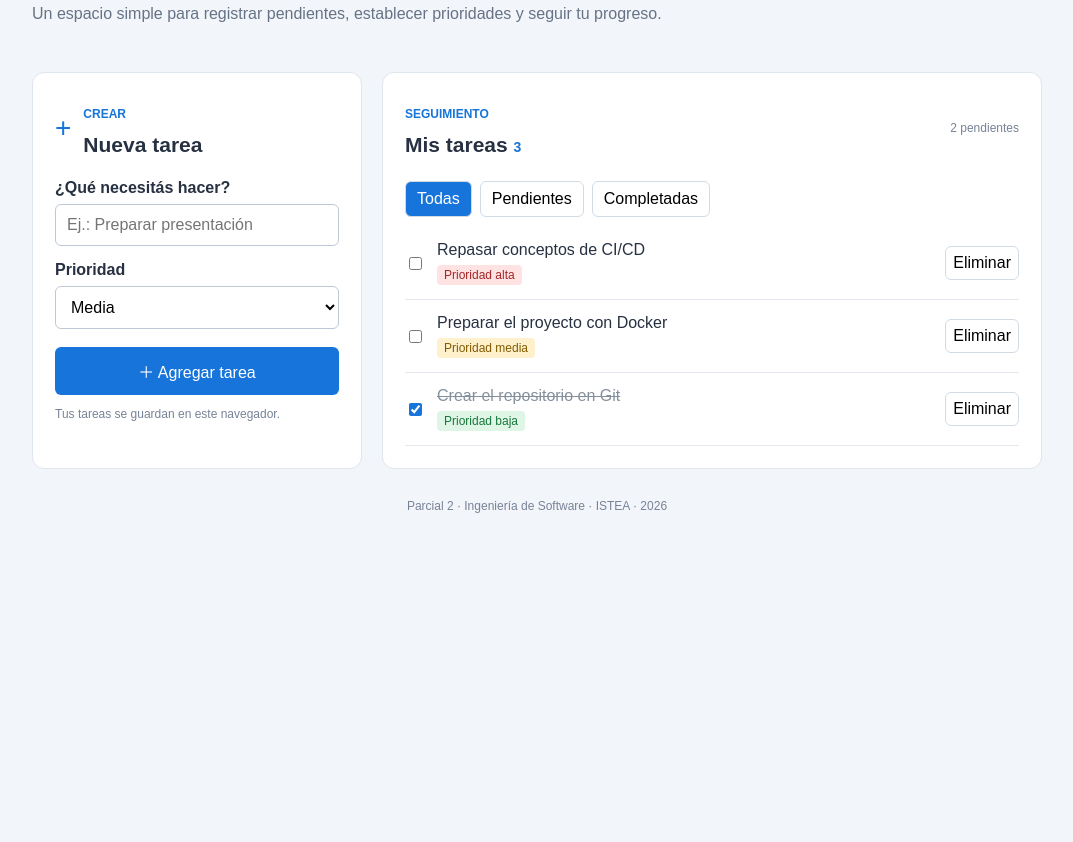
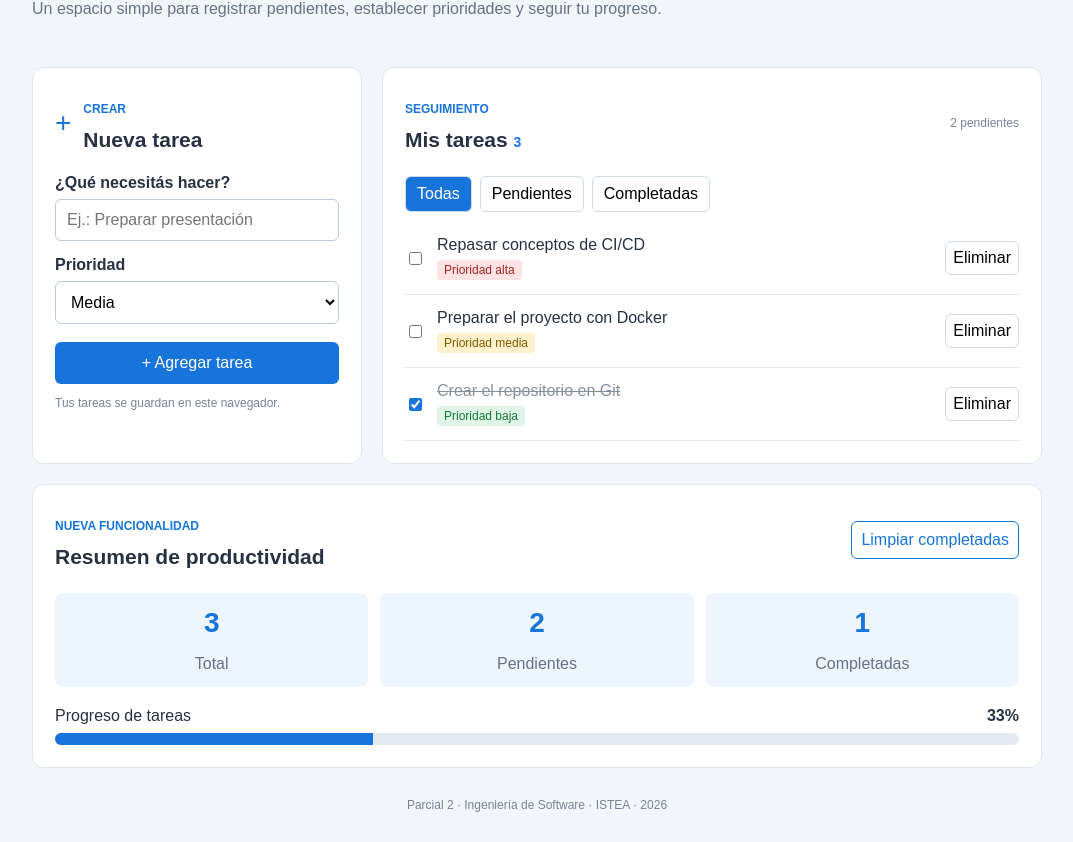
Before and after one commit to marcoseze-proyectos/parcial2-v2-software, a plain HTML site: page index.html in a window 1280 px wide. Shown: the part 243-1085 px from the top of the page, without its empty margins (103-1176 px from the left). Before the commit the page ends 800 px from the top, so only its background shows below. Drawn offline with Linux system fonts and the light colour scheme.

Commit message:
Commit 3

```diff
--- /dev/null
+++ b/estadisticas.js
@@ -0,0 +1,42 @@
+
+"use strict";
+
+const totalEst = document.querySelector("#total-estadisticas");
+const pendientesEst = document.querySelector("#pendientes-estadisticas");
+const completadasEst = document.querySelector("#completadas-estadisticas");
+const porcentajeEst = document.querySelector("#porcentaje-estadisticas");
+const barraEst = document.querySelector("#barra-progreso");
+const progresoEst = document.querySelector("#progreso-tareas");
+
+function actualizarEstadisticas(tareas) {
+  const total = tareas.length;
+  const completadas = tareas.filter(t => t.completada).length;
+  const pendientes = total - completadas;
+
+  const porcentaje = total > 0
+    ? Math.round((completadas / total) * 100)
+    : 0;
+
+  totalEst.textContent = total;
+  pendientesEst.textContent = pendientes;
+  completadasEst.textContent = completadas;
+  porcentajeEst.textContent = porcentaje + "%";
+
+  barraEst.style.width = porcentaje + "%";
+  progresoEst.setAttribute("aria-valuenow", porcentaje);
+}
+
+document.addEventListener("tareas:actualizadas", evento => {
+  actualizarEstadisticas(evento.detail.tareas);
+});
+
+document.querySelector("#limpiar-completadas").addEventListener(
+  "click",
+  () => {
+    document.dispatchEvent(
+      new Event("tareas:limpiar-completadas")
+    );
+  }
+);
+
+actualizarEstadisticas(tareas);
--- a/index.html
+++ b/index.html
@@ -1,51 +1,159 @@
+
 <!doctype html>
 <html lang="es">
 <head>
   <meta charset="UTF-8">
   <meta name="viewport" content="width=device-width, initial-scale=1.0">
-  <meta name="description" content="Aplicación para organizar y completar tareas diarias.">
   <title>Mis Tareas | Parcial 2</title>
   <link rel="stylesheet" href="./styles.css">
   <script defer src="./app.js"></script>
+  <script defer src="./estadisticas.js"></script>
 </head>
 <body>
   <main class="page">
     <header class="site-header">
-      <div class="brand"><span class="brand-mark" aria-hidden="true">✓</span><span>Task<span class="brand-emphasis">Flow</span></span></div>
+      <div class="brand">
+        <span class="brand-mark">✓</span>
+        <span>Task<span class="brand-emphasis">Flow</span></span>
+      </div>
       <span class="badge">INGENIERÍA DE SOFTWARE · PARCIAL 2</span>
     </header>
 
-    <section class="hero" aria-labelledby="titulo">
-      <div><p class="eyebrow">ORGANIZACIÓN PERSONAL</p><h1 id="titulo">Organizá tu día,<br><span class="gradient-text">tarea por tarea.</span></h1>
-      <p class="hero-description">Un espacio simple para registrar pendientes, establecer prioridades y seguir tu progreso.</p></div>
-      <div class="hero-icon" aria-hidden="true">✓</div>
+    <section class="hero">
+      <p class="eyebrow">ORGANIZACIÓN PERSONAL</p>
+      <h1 id="titulo">
+        Organizá tu día,<br>
+        <span class="gradient-text">tarea por tarea.</span>
+      </h1>
+      <p class="hero-description">
+        Un espacio simple para registrar pendientes,
+        establecer prioridades y seguir tu progreso.
+      </p>
     </section>
 
     <div class="layout">
-      <section class="panel new-task" aria-labelledby="nueva-tarea-titulo">
-        <div class="panel-heading"><div class="icon-circle" aria-hidden="true">+</div><div><p class="section-caption">CREAR</p><h2 id="nueva-tarea-titulo">Nueva tarea</h2></div></div>
+      <section class="panel new-task">
+        <div class="panel-heading">
+          <div class="icon-circle">+</div>
+          <div>
+            <p class="section-caption">CREAR</p>
+            <h2>Nueva tarea</h2>
+          </div>
+        </div>
+
         <form id="formulario-tarea">
           <label for="nombre-tarea">¿Qué necesitás hacer?</label>
-          <input id="nombre-tarea" name="nombre" type="text" placeholder="Ej.: Preparar presentación" maxlength="100" required autocomplete="off">
+          <input
+            id="nombre-tarea"
+            name="nombre"
+            type="text"
+            placeholder="Ej.: Preparar presentación"
+            maxlength="100"
+            required
+          >
+
           <label for="prioridad-tarea">Prioridad</label>
-          <select id="prioridad-tarea" name="prioridad"><option value="media">Media</option><option value="alta">Alta</option><option value="baja">Baja</option></select>
-          <button class="button-primary" type="submit"><span aria-hidden="true">＋</span> Agregar tarea</button>
-          <p class="form-hint">Tus tareas se guardan en este navegador.</p>
+          <select id="prioridad-tarea" name="prioridad">
+            <option value="media">Media</option>
+            <option value="alta">Alta</option>
+            <option value="baja">Baja</option>
+          </select>
+
+          <button class="button-primary" type="submit">
+            + Agregar tarea
+          </button>
+
+          <p class="form-hint">
+            Tus tareas se guardan en este navegador.
+          </p>
         </form>
       </section>
 
-      <section class="panel list-panel" aria-labelledby="listado-titulo">
-        <div class="list-heading"><div><p class="section-caption">SEGUIMIENTO</p><h2 id="listado-titulo">Mis tareas <span id="cantidad-tareas" class="count">0</span></h2></div><span id="pendientes" class="muted-count">0 pendientes</span></div>
-        <div class="filters" role="group" aria-label="Filtrar tareas">
-          <button class="filter-button active" type="button" data-filter="todas" aria-pressed="true">Todas</button>
-          <button class="filter-button" type="button" data-filter="pendientes" aria-pressed="false">Pendientes</button>
-          <button class="filter-button" type="button" data-filter="completadas" aria-pressed="false">Completadas</button>
+      <section class="panel list-panel">
+        <div class="list-heading">
+          <div>
+            <p class="section-caption">SEGUIMIENTO</p>
+            <h2>
+              Mis tareas
+              <span id="cantidad-tareas" class="count">0</span>
+            </h2>
+          </div>
+          <span id="pendientes" class="muted-count">0 pendientes</span>
         </div>
-        <ul id="lista-tareas" class="task-list" aria-live="polite"></ul>
-        <p id="mensaje-vacio" class="empty-message" hidden>No hay tareas para mostrar en esta categoría.</p>
+
+        <div class="filters">
+          <button class="filter-button active"
+                  data-filter="todas" aria-pressed="true">
+            Todas
+          </button>
+          <button class="filter-button"
+                  data-filter="pendientes" aria-pressed="false">
+            Pendientes
+          </button>
+          <button class="filter-button"
+                  data-filter="completadas" aria-pressed="false">
+            Completadas
+          </button>
+        </div>
+
+        <ul id="lista-tareas" class="task-list"></ul>
+
+        <p id="mensaje-vacio" class="empty-message" hidden>
+          No hay tareas para mostrar en esta categoría.
+        </p>
       </section>
     </div>
-    <footer class="site-footer">Parcial 2 · Ingeniería de Software · ISTEA · 2026</footer>
+
+    <!-- Nueva funcionalidad de la rama feature -->
+    <section class="panel stats-panel" id="estadisticas">
+      <div class="stats-head">
+        <div>
+          <p class="section-caption">NUEVA FUNCIONALIDAD</p>
+          <h2>Resumen de productividad</h2>
+        </div>
+        <button id="limpiar-completadas" class="button-outline">
+          Limpiar completadas
+        </button>
+      </div>
+
+      <div class="stats-grid">
+        <div class="stat">
+          <span id="total-estadisticas">0</span>
+          <p>Total</p>
+        </div>
+
+        <div class="stat">
+          <span id="pendientes-estadisticas">0</span>
+          <p>Pendientes</p>
+        </div>
+
+        <div class="stat">
+          <span id="completadas-estadisticas">0</span>
+          <p>Completadas</p>
+        </div>
+      </div>
+
+      <div class="progress-heading">
+        <span>Progreso de tareas</span>
+        <strong id="porcentaje-estadisticas">0%</strong>
+      </div>
+
+      <div
+        class="progress-track"
+        id="progreso-tareas"
+        role="progressbar"
+        aria-label="Porcentaje completado"
+        aria-valuemin="0"
+        aria-valuemax="100"
+        aria-valuenow="0"
+      >
+        <div class="progress-bar" id="barra-progreso"></div>
+      </div>
+    </section>
+
+    <footer class="site-footer">
+      Parcial 2 · Ingeniería de Software · ISTEA · 2026
+    </footer>
   </main>
 </body>
 </html>
--- a/styles.css
+++ b/styles.css
@@ -1,49 +1,110 @@
-/* Estilos basicos del gestor de tareas */
-* { box-sizing: border-box; }
+* {
+  box-sizing: border-box;
+}
+
 body {
   margin: 0;
   font-family: Arial, sans-serif;
   color: #273142;
   background: #f2f5f9;
 }
-button, input, select { font: inherit; }
-button { cursor: pointer; }
-.page { max-width: 1050px; margin: auto; padding: 30px 20px; }
 
-/* Encabezado */
-.site-header, .brand, .panel-heading, .list-heading, .task-row {
+button, input, select {
+  font: inherit;
+}
+
+button {
+  cursor: pointer;
+}
+
+.page {
+  max-width: 1050px;
+  margin: auto;
+  padding: 30px 20px;
+}
+
+.site-header, .brand, .panel-heading,
+.list-heading, .task-row {
   display: flex;
   align-items: center;
   gap: 12px;
 }
-.site-header, .list-heading { justify-content: space-between; }
-.brand { font-size: 23px; font-weight: bold; }
-.brand-mark { color: #1674da; font-size: 27px; }
-.brand-emphasis { color: #1674da; }
-.badge { color: #687588; font-size: 12px; }
 
-/* Presentacion */
-.hero { padding: 45px 0 30px; }
-.hero h1 { font-size: 37px; margin: 10px 0; }
-.eyebrow, .section-caption { color: #1674da; font-weight: bold; font-size: 12px; }
-.gradient-text { color: #1674da; }
-.hero-description { color: #667386; line-height: 1.5; }
-.hero-icon { display: none; }
+.site-header, .list-heading {
+  justify-content: space-between;
+}
 
-/* Paneles */
-.layout { display: grid; grid-template-columns: 330px 1fr; gap: 20px; }
+.brand {
+  font-size: 23px;
+  font-weight: bold;
+}
+
+.brand-mark, .brand-emphasis {
+  color: #1674da;
+}
+
+.badge {
+  color: #687588;
+  font-size: 12px;
+}
+
+.hero {
+  padding: 45px 0 30px;
+}
+
+.hero h1 {
+  font-size: 37px;
+  margin: 10px 0;
+}
+
+.eyebrow, .section-caption {
+  color: #1674da;
+  font-weight: bold;
+  font-size: 12px;
+}
+
+.gradient-text {
+  color: #1674da;
+}
+
+.hero-description {
+  color: #667386;
+  line-height: 1.5;
+}
+
+.layout {
+  display: grid;
+  grid-template-columns: 330px 1fr;
+  gap: 20px;
+}
+
 .panel {
   background: white;
   border: 1px solid #e0e6ee;
   border-radius: 12px;
   padding: 22px;
 }
-.panel-heading { margin-bottom: 18px; }
-.icon-circle { color: #1674da; font-size: 28px; }
-h2 { margin: 4px 0; font-size: 21px; }
 
-/* Formulario */
-label { display: block; margin: 15px 0 7px; font-weight: bold; }
+.panel-heading {
+  margin-bottom: 18px;
+}
+
+.icon-circle {
+  color: #1674da;
+  font-size: 28px;
+}
+
+h2 {
+  margin: 4px 0;
+  font-size: 21px;
+}
+
+label {
+  display: block;
+  margin: 15px 0 7px;
+  font-weight: bold;
+}
+
 input[type="text"], select {
   width: 100%;
   padding: 11px;
@@ -51,6 +112,7 @@ input[type="text"], select {
   border-radius: 6px;
   background: white;
 }
+
 .button-primary {
   width: 100%;
   margin-top: 18px;
@@ -60,42 +122,199 @@ input[type="text"], select {
   border: none;
   border-radius: 6px;
 }
-.button-primary:hover { background: #0d5ead; }
-.form-hint, .muted-count { color: #778397; font-size: 12px; }
 
-/* Listado de tareas */
-.count { font-size: 14px; color: #1674da; }
-.filters { display: flex; flex-wrap: wrap; gap: 8px; margin: 20px 0 10px; }
+.button-primary:hover {
+  background: #0d5ead;
+}
+
+.form-hint, .muted-count {
+  color: #778397;
+  font-size: 12px;
+}
+
+.count {
+  font-size: 14px;
+  color: #1674da;
+}
+
+.filters {
+  display: flex;
+  flex-wrap: wrap;
+  gap: 8px;
+  margin: 20px 0 10px;
+}
+
 .filter-button {
   border: 1px solid #d1dbe6;
   padding: 8px 11px;
   background: white;
   border-radius: 6px;
 }
-.filter-button.active { background: #1674da; color: white; }
-.task-list { padding: 0; margin: 0; list-style: none; }
-.task-row { padding: 14px 0; border-bottom: 1px solid #e4e9f0; }
-.task-body { flex: 1; min-width: 0; }
-.task-title { margin: 0 0 6px; overflow-wrap: anywhere; }
-.completed .task-title { text-decoration: line-through; color: #85909d; }
-.task-meta { font-size: 12px; color: #6c7685; }
-.priority-pill { display: inline-block; padding: 3px 7px; border-radius: 4px; }
-.priority-alta { background: #ffe2e2; color: #a32626; }
-.priority-media { background: #fff1cc; color: #805a00; }
-.priority-baja { background: #dff5e6; color: #18783b; }
-.task-checkbox { accent-color: #1674da; }
+
+.filter-button.active {
+  background: #1674da;
+  color: white;
+}
+
+.task-list {
+  padding: 0;
+  margin: 0;
+  list-style: none;
+}
+
+.task-row {
+  padding: 14px 0;
+  border-bottom: 1px solid #e4e9f0;
+}
+
+.task-body {
+  flex: 1;
+  min-width: 0;
+}
+
+.task-title {
+  margin: 0 0 6px;
+  overflow-wrap: anywhere;
+}
+
+.completed .task-title {
+  text-decoration: line-through;
+  color: #85909d;
+}
+
+.task-meta {
+  font-size: 12px;
+  color: #6c7685;
+}
+
+.priority-pill {
+  display: inline-block;
+  padding: 3px 7px;
+  border-radius: 4px;
+}
+
+.priority-alta {
+  background: #ffe2e2;
+  color: #a32626;
+}
+
+.priority-media {
+  background: #fff1cc;
+  color: #805a00;
+}
+
+.priority-baja {
+  background: #dff5e6;
+  color: #18783b;
+}
+
+.task-checkbox {
+  accent-color: #1674da;
+}
+
 .delete-button {
   padding: 7px;
   border: 1px solid #d1dbe6;
   background: white;
   border-radius: 6px;
 }
-.empty-message { color: #778397; }
-.site-footer { text-align: center; color: #778397; margin-top: 30px; font-size: 12px; }
 
-/* Pantallas pequenas */
+.empty-message {
+  color: #778397;
+}
+
+.site-footer {
+  text-align: center;
+  color: #778397;
+  margin-top: 30px;
+  font-size: 12px;
+}
+
+.stats-panel {
+  margin-top: 20px;
+}
+
+.stats-head {
+  display: flex;
+  justify-content: space-between;
+  gap: 15px;
+  align-items: center;
+}
+
+.stats-grid {
+  display: grid;
+  grid-template-columns: repeat(3, 1fr);
+  gap: 12px;
+  margin: 20px 0;
+}
+
+.stat {
+  padding: 14px;
+  text-align: center;
+  border-radius: 8px;
+  background: #edf5ff;
+}
+
+.stat span {
+  font-size: 28px;
+  font-weight: bold;
+  color: #1674da;
+}
+
+.stat p {
+  margin-bottom: 0;
+  color: #667386;
+}
+
+.button-outline {
+  padding: 9px;
+  border: 1px solid #1674da;
+  border-radius: 6px;
+  background: white;
+  color: #1674da;
+}
+
+.progress-heading {
+  display: flex;
+  justify-content: space-between;
+  margin-bottom: 8px;
+}
+
+.progress-track {
+  height: 12px;
+  border-radius: 6px;
+  background: #e3e9f1;
+  overflow: hidden;
+}
+
+.progress-bar {
+  height: 100%;
+  width: 0;
+  background: #1674da;
+  transition: width 0.2s;
+}
+
 @media (max-width: 750px) {
-  .layout { grid-template-columns: 1fr; }
-  .site-header { flex-wrap: wrap; }
-  .hero h1 { font-size: 30px; }
+  .layout {
+    grid-template-columns: 1fr;
+  }
+
+  .site-header {
+    flex-wrap: wrap;
+  }
+
+  .hero h1 {
+    font-size: 30px;
+  }
 }
+
+@media (max-width: 550px) {
+  .stats-head {
+    flex-direction: column;
+    align-items: flex-start;
+  }
+
+  .stats-grid {
+    grid-template-columns: 1fr;
+  }
+}
```
Also changed, not shown: 1 other file.
